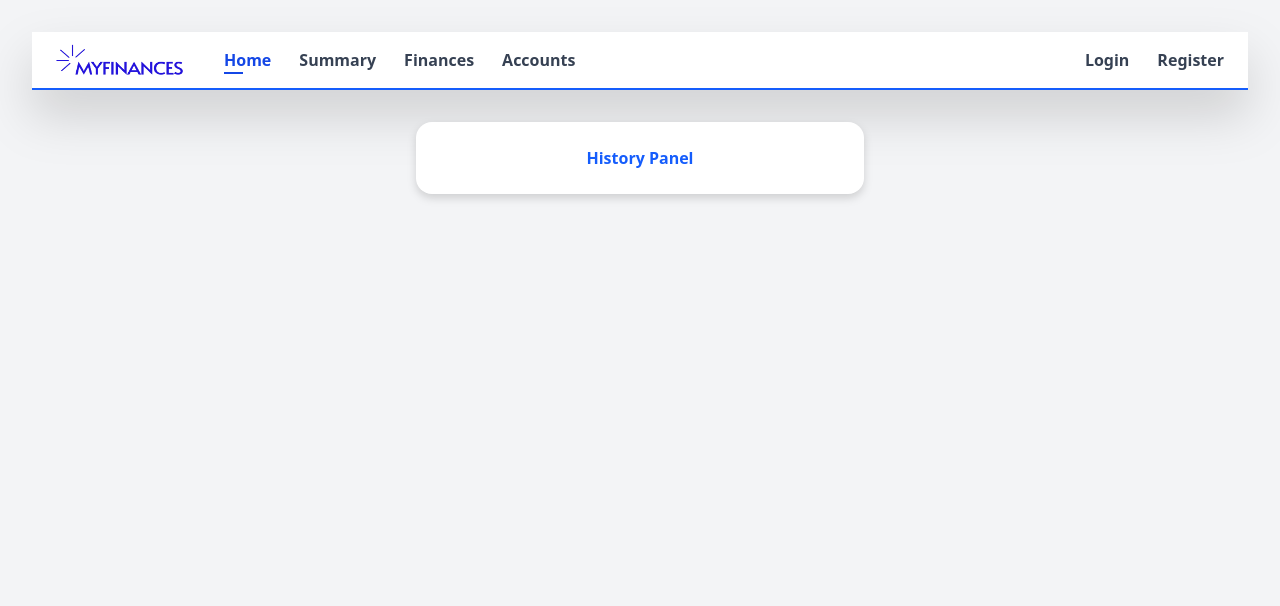
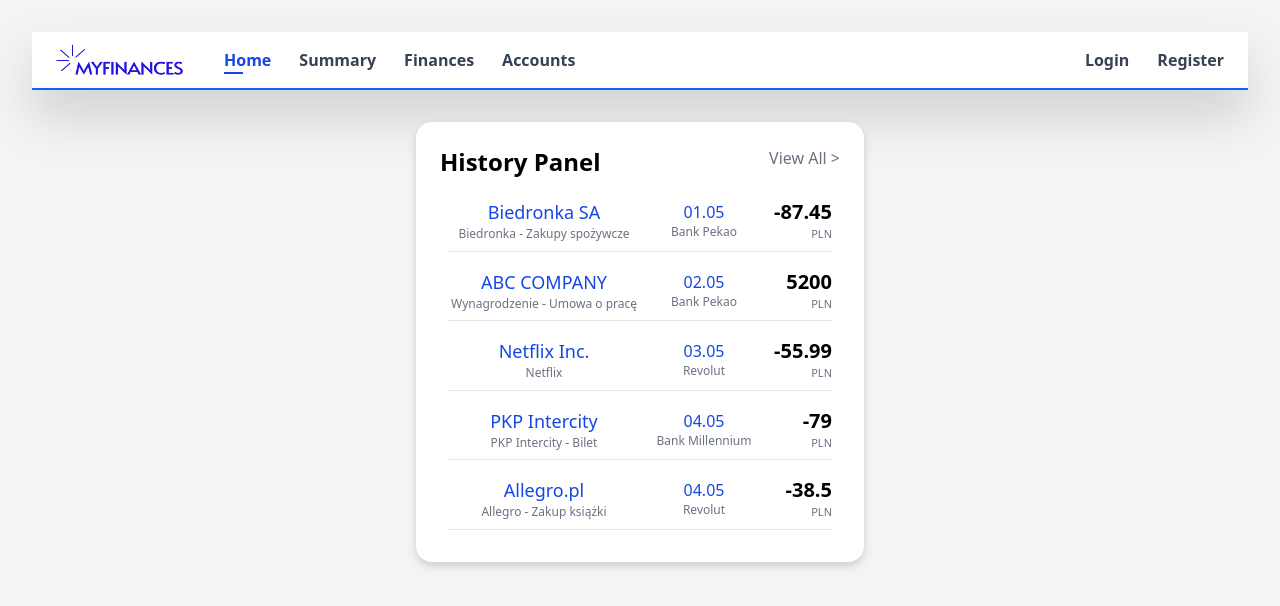
Before and after one commit to michLukaszewicz/MyFinances, a React (Vite) app in the folder MyFinances/: page / in a window 1280 px wide. Shown: the top 606 px of the page. Built offline with nearby package versions, Linux system fonts and the light colour scheme.

Commit message:
implemented history panel and add some testData

```diff
--- a/MyFinances/src/Components/HistoryPanel/HistoryPanel.tsx
+++ b/MyFinances/src/Components/HistoryPanel/HistoryPanel.tsx
@@ -1,10 +1,27 @@
+import type { Transaction } from "../../Models/Transaction";
+import transactionHistory from "../../TestData/TransactionHistory.json";
 import Box from "../Box/Box";
 import "./HistoryPanel.css";
+import ListRow from "./ListRow/ListRow";
+
+const history: Transaction[] = transactionHistory.map((item) => ({
+  ...item,
+  date: new Date(item.date),
+  type: item.amount > 0 ? "income" : "expense",
+}));
 
 const HistoryPanel = () => {
   return (
     <Box>
-      <h1 className="text-blue-600 font-bold text-center">History Panel</h1>
+      <div className="flex justify-between mb-3">
+        <h1 className="font-bold text-2xl">History Panel</h1>
+        <a href="#" className="text-gray-500">View All &gt;</a>
+      </div>
+      <div className="flex flex-col justify-between">
+        {history.map((transaction) => (
+          <ListRow key={transaction.id} transaction={transaction} />
+        ))}
+      </div>
     </Box>
   );
 };
--- /dev/null
+++ b/MyFinances/src/Components/HistoryPanel/ListRow/ListRow.tsx
@@ -0,0 +1,30 @@
+import type { Transaction } from "../../../Models/Transaction";
+
+type Props = {
+  transaction: Transaction;
+};
+
+const ListRow = ({ transaction }: Props) => {
+  return (
+    <div className="grid [grid-template-columns:3fr_1.5fr_1fr] gap-4 mx-2 my-2 items-center border-b border-gray-200 pb-2">
+      <div>
+        <p className="font-medium text-blue-700 text-lg">
+          {transaction.otherAccount}
+        </p>
+        <p className="text-xs text-gray-500">{transaction.description}</p>
+      </div>
+      <div className="text-center">
+        <p className="font-medium text-blue-700">
+          {transaction.date.toLocaleDateString("pl-PL", {day: '2-digit', month: '2-digit'})}
+        </p>
+        <p className="text-xs text-gray-500">{transaction.account}</p>
+      </div>
+      <div className="text-right">
+        <p className="font-extrabold text-xl">{transaction.amount}</p>
+        <p className="text-[11px] text-gray-500">PLN</p>
+      </div>
+    </div>
+  );
+};
+
+export default ListRow;
--- /dev/null
+++ b/MyFinances/src/Models/Transaction.ts
@@ -0,0 +1,10 @@
+export interface Transaction {
+    id: number;
+    date: Date;
+    description: string;
+    amount: number;
+    type: "income" | "expense";
+    category: string;
+    account: string;
+    otherAccount: string;
+}
--- /dev/null
+++ b/MyFinances/src/TestData/TransactionHistory.json
@@ -0,0 +1,47 @@
+[
+  {
+    "id": 1,
+    "date": "2025-05-01",
+    "description": "Biedronka - Zakupy spożywcze",
+    "amount": -87.45,
+    "category": "Groceries",
+    "account": "Bank Pekao",
+    "otherAccount": "Biedronka SA"
+  },
+  {
+    "id": 2,
+    "date": "2025-05-02",
+    "description": "Wynagrodzenie - Umowa o pracę",
+    "amount": 5200.00,
+    "category": "Salary",
+    "account": "Bank Pekao",
+    "otherAccount": "ABC COMPANY"
+  },
+  {
+    "id": 3,
+    "date": "2025-05-03",
+    "description": "Netflix",
+    "amount": -55.99,
+    "category": "Entertainment",
+    "account": "Revolut",
+    "otherAccount": "Netflix Inc."
+  },
+  {
+    "id": 4,
+    "date": "2025-05-04",
+    "description": "PKP Intercity - Bilet",
+    "amount": -79.00,
+    "category": "Transport",
+    "account": "Bank Millennium",
+    "otherAccount": "PKP Intercity"
+  },
+  {
+    "id": 5,
+    "date": "2025-05-04",
+    "description": "Allegro - Zakup książki",
+    "amount": -38.50,
+    "category": "Shopping",
+    "account": "Revolut",
+    "otherAccount": "Allegro.pl"
+  }
+]
--- a/MyFinances/src/index.css
+++ b/MyFinances/src/index.css
@@ -6,7 +6,7 @@
   font-weight: 400;
 
   color-scheme: light dark;
-  color: rgba(255, 255, 255, 0.87);
+  @apply text-black;
   @apply bg-gray-100;
 
   font-synthesis: none;
--- a/MyFinances/tsconfig.app.json
+++ b/MyFinances/tsconfig.app.json
@@ -6,6 +6,8 @@
     "lib": ["ES2020", "DOM", "DOM.Iterable"],
     "module": "ESNext",
     "skipLibCheck": true,
+    "resolveJsonModule": true,
+    "esModuleInterop": true,
 
     /* Bundler mode */
     "moduleResolution": "bundler",
```
